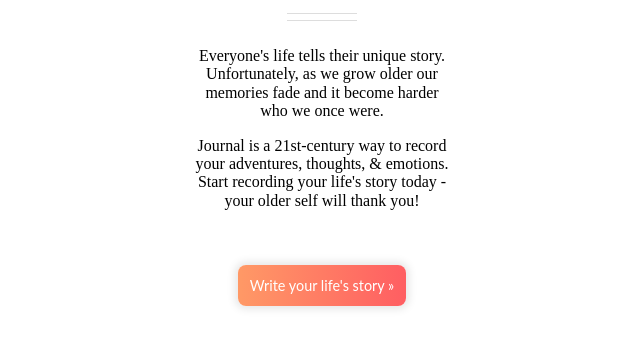
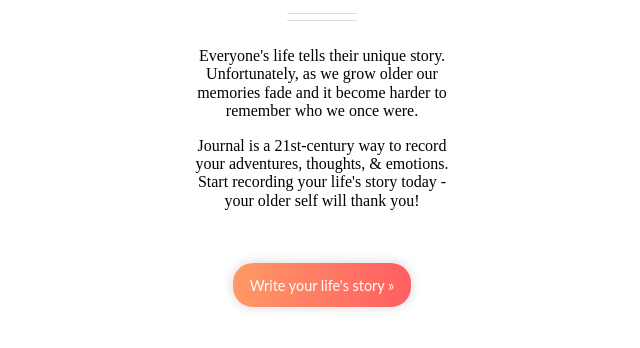
Before and after one commit to logan-r/Journal, a plain HTML site: page index.html in a window 1280 px wide. Shown: the part 254-602 px from the top of the page, without its empty margins (318-958 px from the left). Drawn offline with Linux system fonts and the light colour scheme.

Commit message:
Update intro style

```diff
--- a/index.html
+++ b/index.html
@@ -23,7 +23,7 @@
             </div>
             <div class="overview">
                 <p>
-                    Everyone's life tells their unique story. Unfortunately, as we grow older our memories fade and it become harder who we once were.
+                    Everyone's life tells their unique story. Unfortunately, as we grow older our memories fade and it become harder to remember who we once were.
                 </p>
                 <p>
                     Journal is a 21st-century way to record your adventures, thoughts, &amp; emotions. Start recording your life's story today - your older self will thank you!
--- a/style.sass
+++ b/style.sass
@@ -53,8 +53,8 @@ hr
         font-size: 0.9em
         color: #fff
         background: linear-gradient(to right, #ff9966, #ff5e62)
-        border-radius: 8px
-        padding: 12px
+        border-radius: 20px
+        padding: 14px 17px 13px 17px
         text-decoration: none
         box-shadow: 0 0 9px 3px rgba(0, 0, 0, 0.1)
         transition: box-shadow 0.5s
```
Also changed, not shown: style.css, 1 other file.
